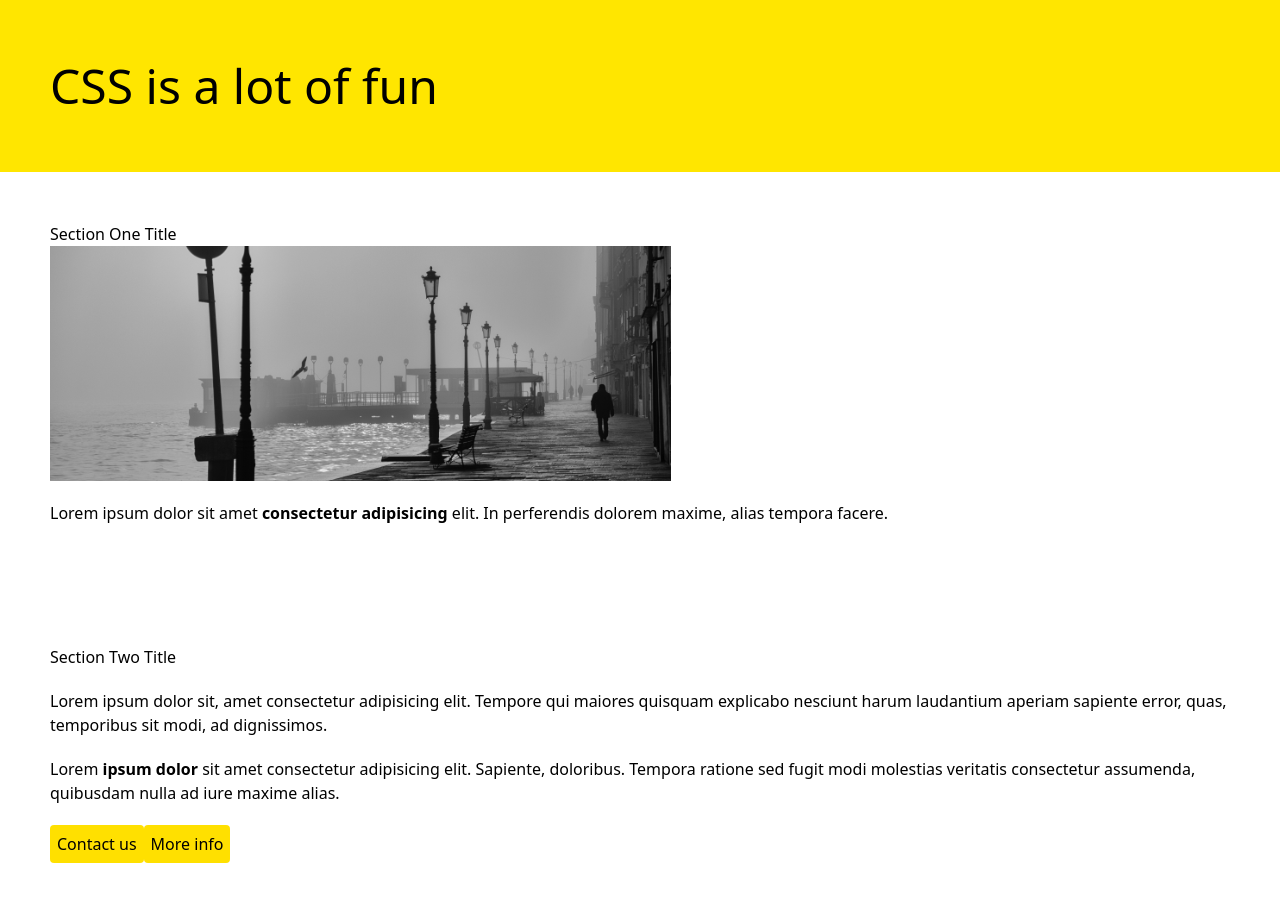
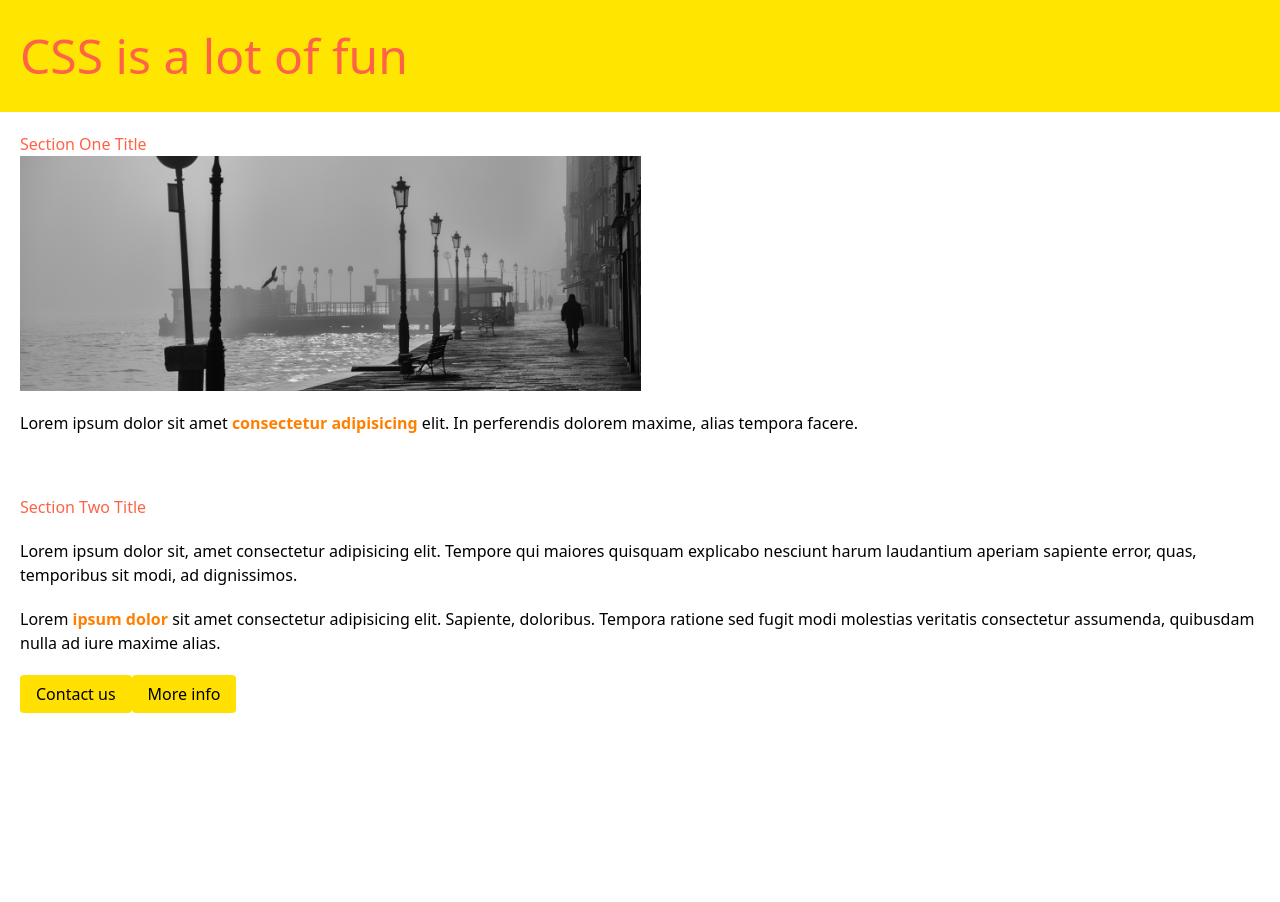
Before and after one commit to AskTiba/Responsive-Web-Design, a React (Vite) app: page / in a window 1280 px wide. Shown: the top 902 px of the page. After the commit the page ends 800 px from the top, so only its background shows below. Built offline with nearby package versions, Linux system fonts and the light colour scheme; a web font is replaced by a local one.

Commit message:
Update App.css

```diff
--- a/src/App.css
+++ b/src/App.css
@@ -4,13 +4,14 @@
   box-sizing: border-box;
 }
 header h1 {
-  font-weight: 500;
+  font-weight: 200;
   font-size: 48px;
   font-family: "Rubik Glitch Pop", system-ui;
 }
 h1,
 h2 {
   margin-top: 0;
+  color: tomato;
 }
 h1 {
   font-size: 24px;
@@ -22,8 +23,9 @@ section p {
   margin-top: 20px;
   margin-bottom: 20px;
 }
-a {
+p a {
   font-weight: 700;
+  color: #ff8000;
 }
 a:hover,
 a:focus {
@@ -33,12 +35,12 @@ a:focus {
 .button {
   background-color: #ffe000;
   color: #000;
-  padding: 7px;
+  padding: 7px 16px;
   border-radius: 4px;
 }
 header,
 section {
-  padding: 50px;
+  padding: 20px;
 }
 header {
   background-color: #ffe600;
```
